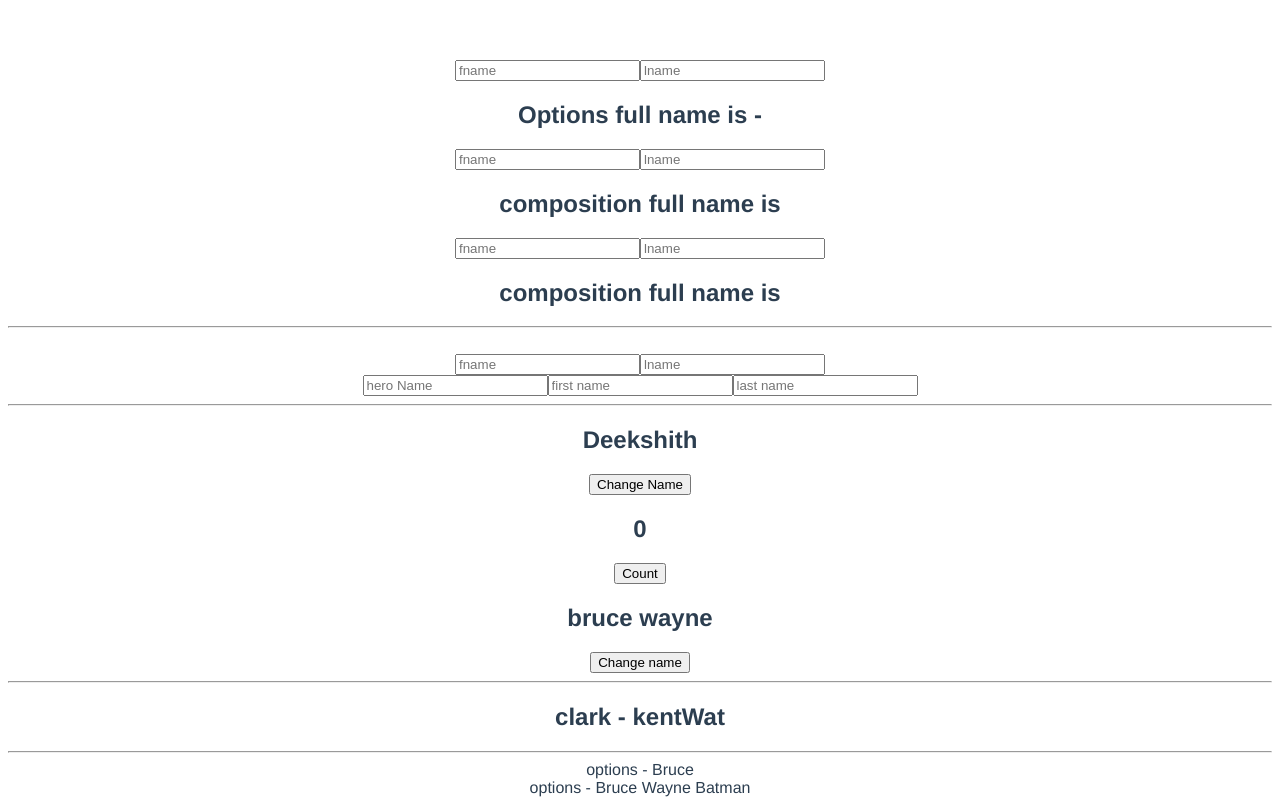
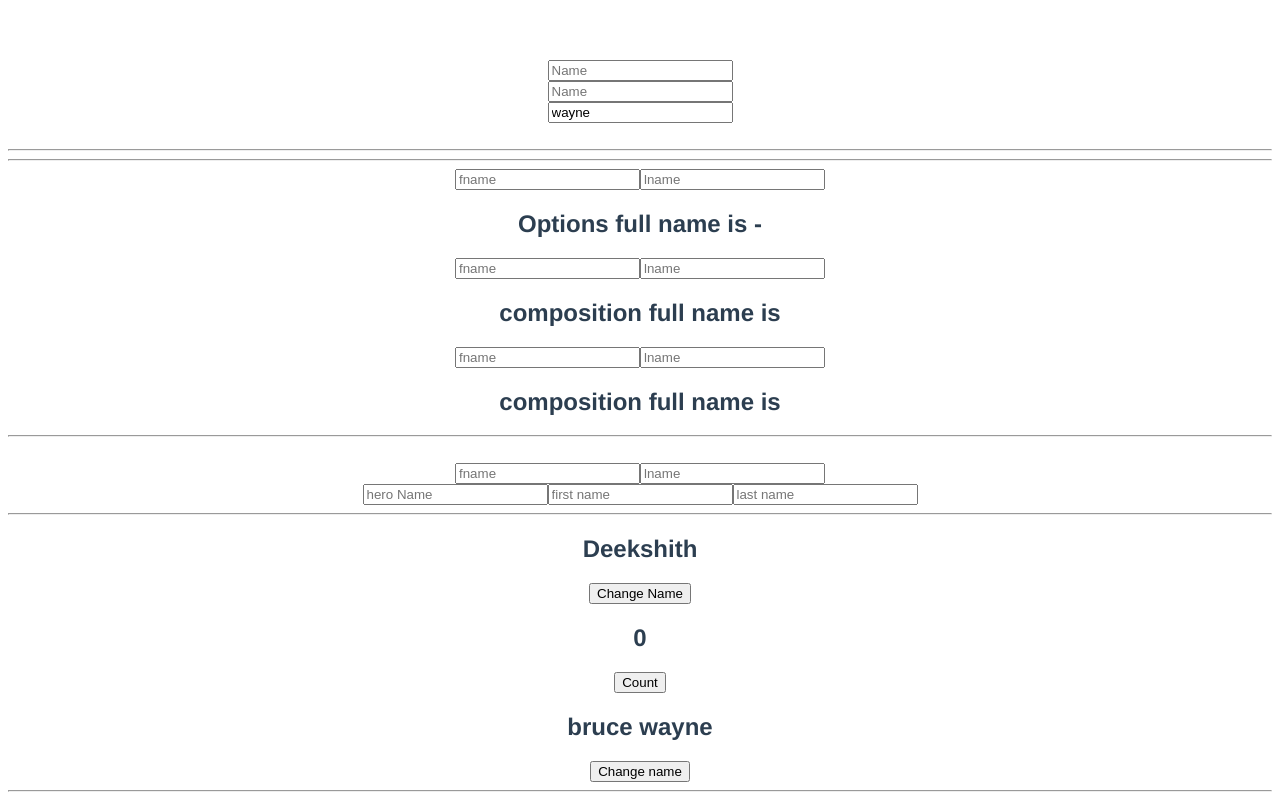
Before and after one commit to deekshith786/getting-started, a Vue app: page / in a window 1280 px wide. Shown: the top 800 px of the page. Built offline with nearby package versions, Linux system fonts and the light colour scheme.

Commit message:
watches composition api

```diff
--- a/src/composition-api/Computed.vue
+++ b/src/composition-api/Computed.vue
@@ -1,5 +1,8 @@
 <template>
   <div>
+
+    <Watch />
+    <br><hr><hr>
     <!-- options api -->
     <input type="text" placeholder="fname" v-model="fname" />
     <input type="text" placeholder="lname" v-model="lname" />
@@ -19,21 +22,19 @@
 
 <script>
 import { ref, computed, reactive, toRefs } from "vue";
+import Watch from "./Watch.vue";
 export default {
     name: "ComputedView",
     setup() {
         const refFistName = ref("");
         const refLastName = ref("");
-
         const state = reactive({
             reactFirstName: "",
             reactLastName: "",
         });
-
         const reactFullName = computed(function () {
             return `${state.reactFirstName} ${state.reactLastName}`;
         });
-
         const refFullName = computed(function () {
             return `${refFistName.value} ${refLastName.value}`;
         });
@@ -56,6 +57,7 @@ export default {
             return `${this.fname} - ${this.lname}`;
         },
     },
+    components: { Watch }
 };
 </script>
 
--- /dev/null
+++ b/src/composition-api/Watch.vue
@@ -0,0 +1,52 @@
+<template>
+    <div>
+        <input type="text" placeholder="Name" v-model="name" /><br>
+        <input type="text" placeholder="Name" v-model="first_name" /><br>
+        <input type="text" placeholder="Name" v-model="last_name" />
+    </div>
+</template>
+
+<script>
+import {ref, watch } from 'vue';
+    export default {
+        name:"WatcherView",
+        setup(){
+            const first_name = ref('')
+            const last_name = ref('wayne')
+
+            watch([first_name, last_name], (newValues, oldValues) => {
+                console.log("first name old",oldValues[0]);
+                console.log("first name new",newValues[0]);
+                console.log("last name old",oldValues[1]);
+                console.log("last name new",newValues[1]);
+            },
+            {
+                immediate: true
+            })
+
+
+            return {
+                first_name,
+                last_name
+            }
+        },
+
+
+        data(){
+            return{
+                name:""
+            }
+        },
+        watch: {
+            name(newValue, oldValue){
+                console.log("old",oldValue);
+                console.log("new",newValue);
+            }
+
+        }
+    }
+</script>
+
+<style scoped>
+
+</style>
```
Lines whose indentation alone changed are shown as unchanged.
